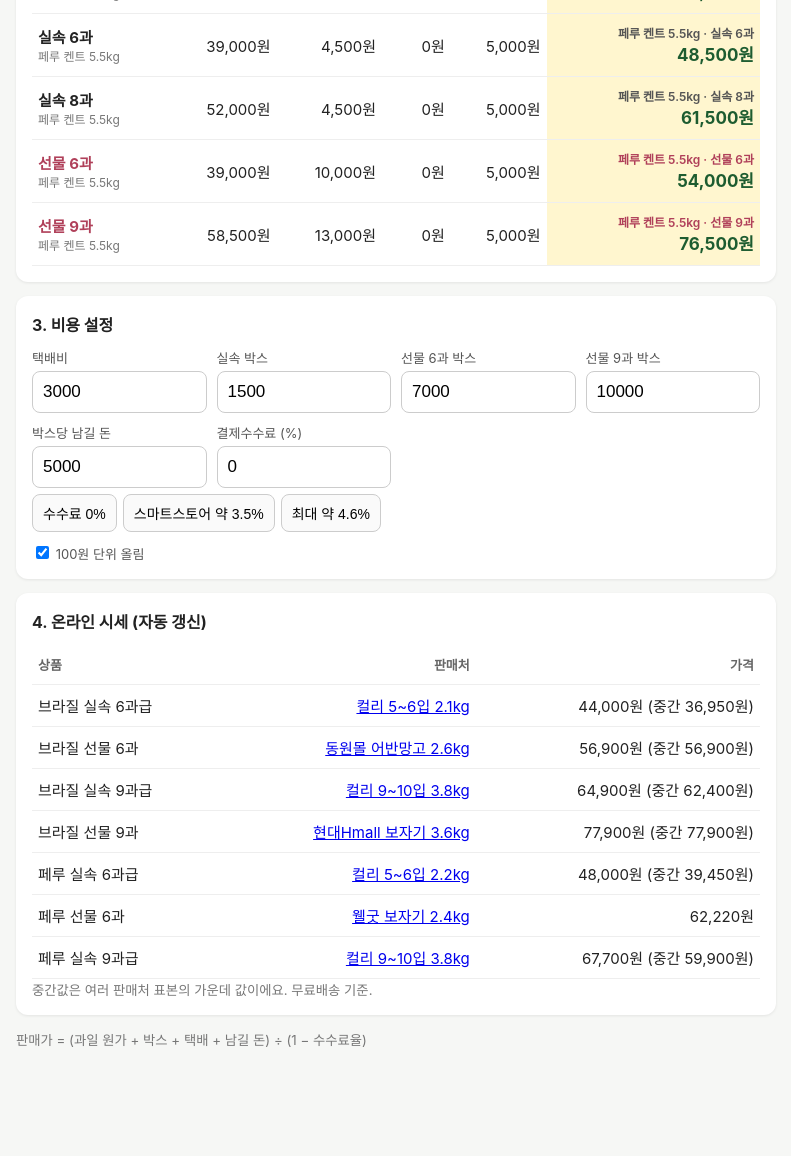
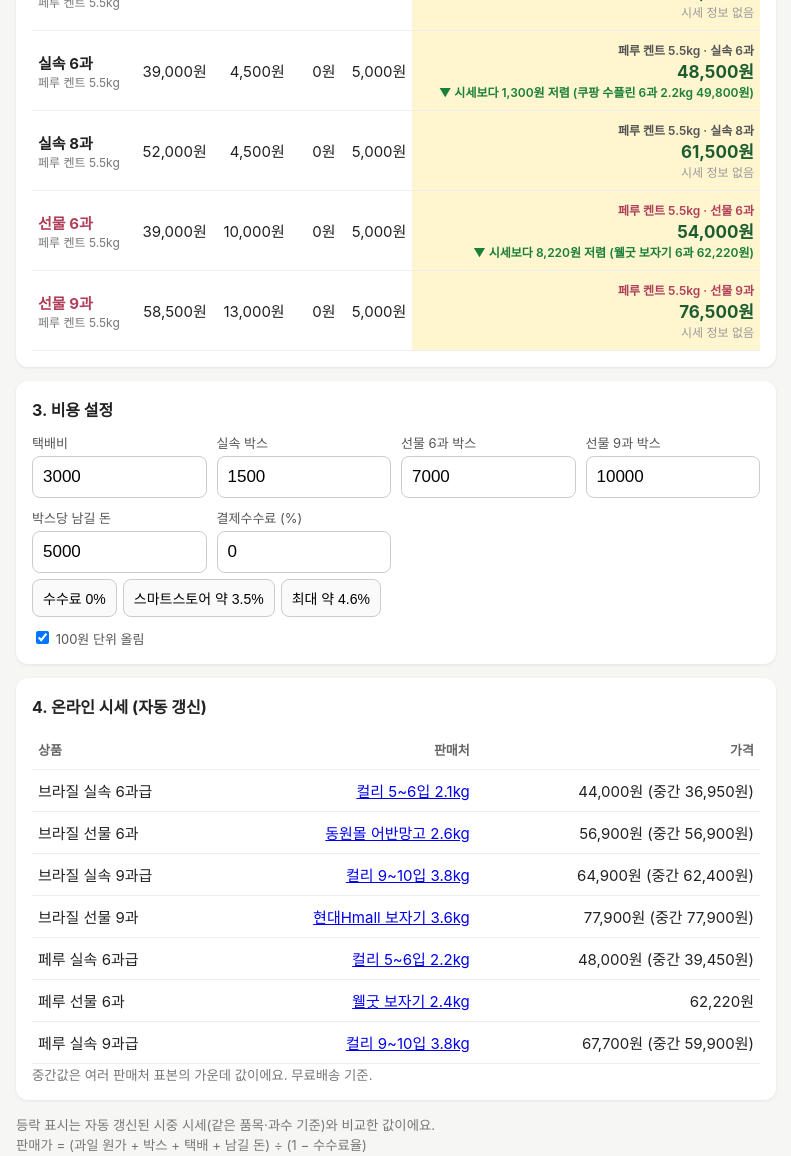
Before and after one commit to jxlovewewe-commits/fruit-calculator, a plain HTML site: page index.html in a window 1280 px wide. Shown: the part 521-1677 px from the top of the page, without its empty margins (244-1035 px from the left). Before the commit the page ends 1586 px from the top, so only its background shows below. Drawn offline with Linux system fonts and the light colour scheme.

Commit message:
판매가 옆 시세 대비 등락 표시

```diff
--- a/data.json
+++ b/data.json
@@ -2,17 +2,94 @@
   "updated": "2026-11-16 20:40 (한국시간)",
   "note": "중간값은 여러 판매처 표본의 가운데 값이에요. 무료배송 기준.",
   "presets": [
-    {"name": "페루 켄트 5.5kg", "price": 78000, "count": 12},
-    {"name": "브라질 케이트 4kg", "price": 46000, "count": 8},
-    {"name": "태국 망고", "price": 55000, "count": 14}
+    {
+      "name": "페루 켄트 5.5kg",
+      "price": 78000,
+      "count": 12
+    },
+    {
+      "name": "브라질 케이트 4kg",
+      "price": 46000,
+      "count": 8
+    },
+    {
+      "name": "태국 망고",
+      "price": 55000,
+      "count": 14
+    }
   ],
   "market": [
-    {"item": "브라질 실속 6과급", "source": "컬리 5~6입 2.1kg", "price": "44,000원 (중간 36,950원)", "url": "https://www.kurly.com/goods/1001802978"},
-    {"item": "브라질 선물 6과", "source": "동원몰 어반망고 2.6kg", "price": "56,900원 (중간 56,900원)", "url": "https://www.dongwonmall.com/product/detail.do?productId=003739142"},
-    {"item": "브라질 실속 9과급", "source": "컬리 9~10입 3.8kg", "price": "64,900원 (중간 62,400원)", "url": "https://www.kurly.com/goods/1001540428"},
-    {"item": "브라질 선물 9과", "source": "현대Hmall 보자기 3.6kg", "price": "77,900원 (중간 77,900원)", "url": "https://www.hmall.com/md/pda/itemPtc?slitmCd=2239101715"},
-    {"item": "페루 실속 6과급", "source": "컬리 5~6입 2.2kg", "price": "48,000원 (중간 39,450원)", "url": "https://www.kurly.com/goods/1001802972"},
-    {"item": "페루 선물 6과", "source": "웰굿 보자기 2.4kg", "price": "62,220원", "url": "https://m.shinsegaetvshopping.com/display/detail/85335203"},
-    {"item": "페루 실속 9과급", "source": "컬리 9~10입 3.8kg", "price": "67,700원 (중간 59,900원)", "url": "https://www.kurly.com/goods/1001802977"}
-  ]
+    {
+      "item": "브라질 실속 6과급",
+      "source": "컬리 5~6입 2.1kg",
+      "price": "44,000원 (중간 36,950원)",
+      "url": "https://www.kurly.com/goods/1001802978"
+    },
+    {
+      "item": "브라질 선물 6과",
+      "source": "동원몰 어반망고 2.6kg",
+      "price": "56,900원 (중간 56,900원)",
+      "url": "https://www.dongwonmall.com/product/detail.do?productId=003739142"
+    },
+    {
+      "item": "브라질 실속 9과급",
+      "source": "컬리 9~10입 3.8kg",
+      "price": "64,900원 (중간 62,400원)",
+      "url": "https://www.kurly.com/goods/1001540428"
+    },
+    {
+      "item": "브라질 선물 9과",
+      "source": "현대Hmall 보자기 3.6kg",
+      "price": "77,900원 (중간 77,900원)",
+      "url": "https://www.hmall.com/md/pda/itemPtc?slitmCd=2239101715"
+    },
+    {
+      "item": "페루 실속 6과급",
+      "source": "컬리 5~6입 2.2kg",
+      "price": "48,000원 (중간 39,450원)",
+      "url": "https://www.kurly.com/goods/1001802972"
+    },
+    {
+      "item": "페루 선물 6과",
+      "source": "웰굿 보자기 2.4kg",
+      "price": "62,220원",
+      "url": "https://m.shinsegaetvshopping.com/display/detail/85335203"
+    },
+    {
+      "item": "페루 실속 9과급",
+      "source": "컬리 9~10입 3.8kg",
+      "price": "67,700원 (중간 59,900원)",
+      "url": "https://www.kurly.com/goods/1001802977"
+    }
+  ],
+  "compare": {
+    "페루 켄트 5.5kg": {
+      "실속 6과": {
+        "price": 49800,
+        "basis": "쿠팡 수플린 6과 2.2kg"
+      },
+      "선물 6과": {
+        "price": 62220,
+        "basis": "웰굿 보자기 6과"
+      }
+    },
+    "브라질 케이트 4kg": {
+      "실속 4과": {
+        "price": 38900,
+        "basis": "쿠팡 더로얄 4입"
+      },
+      "실속 6과": {
+        "price": 45310,
+        "basis": "쿠팡 더로얄 5과"
+      },
+      "선물 6과": {
+        "price": 56900,
+        "basis": "동원몰 6과"
+      },
+      "선물 9과": {
+        "price": 77900,
+        "basis": "현대Hmall 9과"
+      }
+    }
+  }
 }
--- a/index.html
+++ b/index.html
@@ -13,6 +13,7 @@ input,select{width:100%;box-sizing:border-box;font-size:17px;padding:10px;border
 table{width:100%;border-collapse:collapse;font-size:15px}th,td{padding:10px 6px;border-bottom:1px solid #eee;text-align:right}
 th:first-child,td:first-child{text-align:left}th{color:#666;font-weight:600;font-size:13px}
 td.p .lb{display:block;font-size:12px;font-weight:600;color:#555}
+td.p .df{display:block;font-size:12px;font-weight:600}td.p .df.dn{color:#1a7f37}td.p .df.up{color:#c0392b}td.p .df.na{color:#999;font-weight:400}
 td.p .lb.g{color:#b0405a}
 td .nm{display:block;font-size:12px;color:#777}
 td.p{font-weight:700;color:#1d5c30;background:#fff6cf;font-size:17px}
@@ -39,24 +40,29 @@ small{color:#777}
 <div class="btns"><button data-f="0">수수료 0%</button><button data-f="3.5">스마트스토어 약 3.5%</button><button data-f="4.63">최대 약 4.6%</button></div>
 <label style="margin-top:10px"><input id="rd" type="checkbox" checked style="width:auto"> 100원 단위 올림</label></div>
 <div class="card" id="mk" style="display:none"><h2>4. 온라인 시세 (자동 갱신)</h2><table><thead><tr><th>상품</th><th>판매처</th><th>가격</th></tr></thead><tbody id="mkb"></tbody></table><small id="mkn"></small></div>
+<small>등락 표시는 자동 갱신된 시중 시세(같은 품목·과수 기준)와 비교한 값이에요.</small><br>
 <small>판매가 = (과일 원가 + 박스 + 택배 + 남길 돈) ÷ (1 − 수수료율)</small>
 </div><script>
 const $=id=>document.getElementById(id),v=id=>parseFloat($(id).value)||0,w=n=>Math.round(n).toLocaleString('ko-KR')+'원';
+function cmp(nm,l,s){const m=(CMP[nm]||{})[l];if(!m||!m.price)return '<span class="df na">시세 정보 없음</span>';const g=Math.round(s-m.price);const b=m.basis?` (${m.basis} ${Number(m.price).toLocaleString('ko-KR')}원)`:'';
+if(g===0)return `<span class="df">시세와 같음${b}</span>`;return g<0?`<span class="df dn">▼ 시세보다 ${Math.abs(g).toLocaleString('ko-KR')}원 저렴${b}</span>`:`<span class="df up">▲ 시세보다 ${g.toLocaleString('ko-KR')}원 비쌈${b}</span>`;}
 function calc(){const c=v('count'),per=c>0?v('price')/c:0;$('per').textContent=w(per);
 const f=Math.min(Math.max(v('fee'),0),50)/100,ship=v('ship');
 const sets=[['실속 4과',4,v('bb')],['실속 6과',6,v('bb')],['실속 8과',8,v('bb')],['선물 6과',6,v('g6')],['선물 9과',9,v('g9')]];
 const sel=$('pre'),nm=sel.value?sel.options[sel.selectedIndex].text.replace(/\s*\(.*$/,''):'직접 입력';
 $('tb').innerHTML=sets.map(([l,n,b])=>{const fr=per*n;let s=(fr+b+ship+v('m'))/(1-f);if($('rd').checked)s=Math.ceil(s/100)*100;const fe=s*f,pr=s-fe-fr-b-ship;
-return `<tr class="${l.startsWith('선물')?'gift':''}"><td><b>${l}</b><span class="nm">${nm}</span></td><td class="hide">${w(fr)}</td><td class="hide">${w(b+ship)}</td><td class="hide">${w(fe)}</td><td>${w(pr)}</td><td class="p"><span class="lb${l.startsWith('선물')?' g':''}">${nm} · ${l}</span>${w(s)}</td></tr>`}).join('');
+return `<tr class="${l.startsWith('선물')?'gift':''}"><td><b>${l}</b><span class="nm">${nm}</span></td><td class="hide">${w(fr)}</td><td class="hide">${w(b+ship)}</td><td class="hide">${w(fe)}</td><td>${w(pr)}</td><td class="p"><span class="lb${l.startsWith('선물')?' g':''}">${nm} · ${l}</span>${w(s)}${cmp(nm,l,s)}</td></tr>`}).join('');
 $('note').textContent=c>0&&c<9?`※ 박스 과수(${c}과)보다 큰 세트는 여러 박스를 섞어 구성해야 해요.`:'';}
 document.querySelectorAll('input').forEach(i=>i.addEventListener('input',calc));
 $('pre').addEventListener('change',e=>{if(e.target.value){const[p,c]=e.target.value.split(',');$('price').value=p;$('count').value=c;}calc();});
 document.querySelectorAll('.btns button').forEach(b=>b.onclick=()=>{$('fee').value=b.dataset.f;calc();});
+let CMP={};
 calc();
 const esc=t=>String(t).replace(/[&<>"]/g,c=>({'&':'&amp;','<':'&lt;','>':'&gt;','"':'&quot;'}[c]));
 fetch('data.json?t='+Date.now()).then(r=>r.json()).then(d=>{
  if(d.updated)$('upd').textContent='마지막 갱신: '+d.updated;
  if(d.presets&&d.presets.length){$('pre').innerHTML=d.presets.map(p=>`<option value="${p.price},${p.count}">${esc(p.name)} (${p.count}과 ${Number(p.price).toLocaleString('ko-KR')}원)</option>`).join('')+'<option value="">직접 입력</option>';const[p,c]=$('pre').value.split(',');$('price').value=p;$('count').value=c;}
+ if(d.compare)CMP=d.compare;
  if(d.defaults)for(const k in d.defaults)if($(k))$(k).value=d.defaults[k];
  if(d.market&&d.market.length){$('mk').style.display='';$('mkb').innerHTML=d.market.map(m=>`<tr><td>${esc(m.item)}</td><td>${m.url?`<a href="${esc(m.url)}" target="_blank" rel="noopener">${esc(m.source)}</a>`:esc(m.source)}</td><td>${esc(m.price)}</td></tr>`).join('');$('mkn').textContent=d.note||'';}
  calc();}).catch(()=>{});
```
